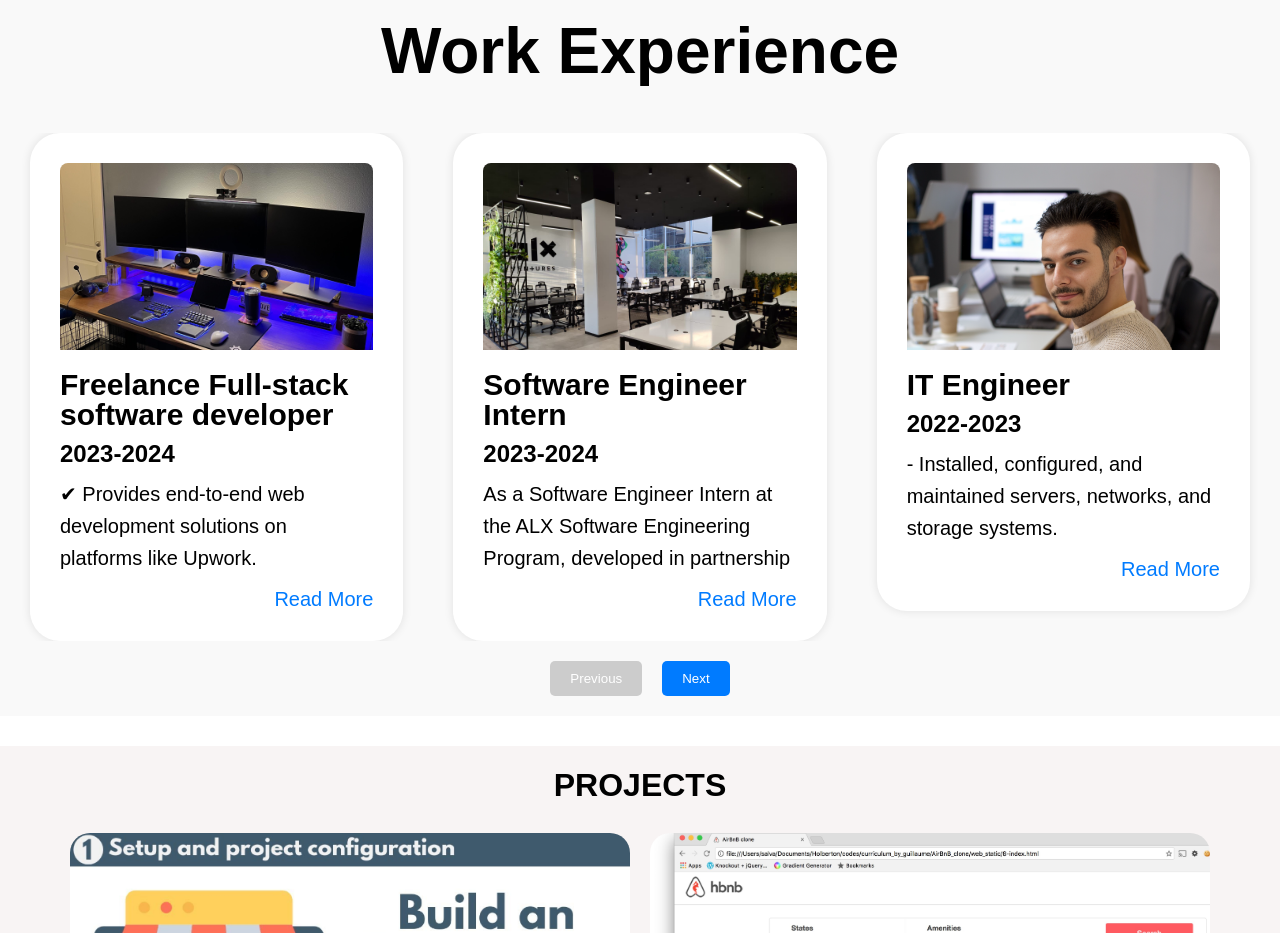
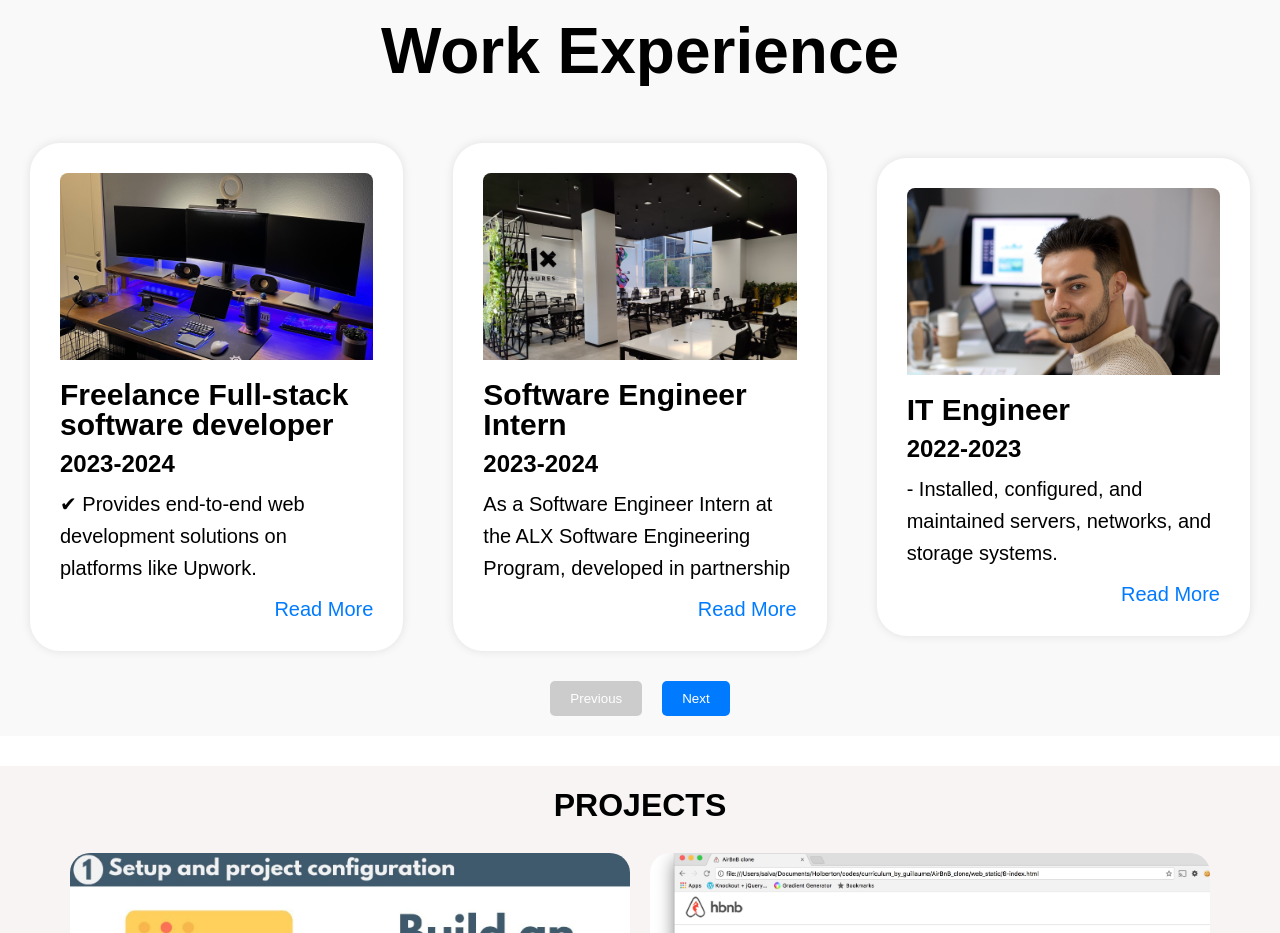
Before and after one commit to ismail-la/Portfolio-website, a Next.js app: page / in a window 1280 px wide. Shown: the part 2180-3113 px from the top of the page. Built offline with nearby package versions, Linux system fonts and the light colour scheme.

Commit message:
update work experience

```diff
--- a/app/components/Work experience.css
+++ b/app/components/Work experience.css
@@ -77,7 +77,7 @@
 .jobs {
   display: flex;
   justify-content: center;
-  align-items: flex-start;
+  align-items: center; /* Center items vertically */
   flex-wrap: nowrap;
   overflow-x: auto;
 }
@@ -85,7 +85,7 @@
 .jobs article {
   flex: 0 0 auto;
   width: 300px;
-  margin: 0 10px;
+  margin: 10px;
   padding: 20px;
   background-color: #fff;
   box-shadow: 0 0 10px rgba(0, 0, 0, 0.1);
@@ -161,10 +161,6 @@
 }
 /* Responsive styles */
 @media (max-width: 1024px) {
-  .jobs {
-    flex-wrap: wrap;
-  }
-
   .jobs article {
     width: 45%;
     margin: 10px 2.5%;
```
